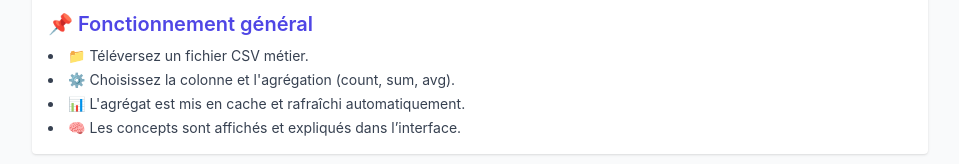
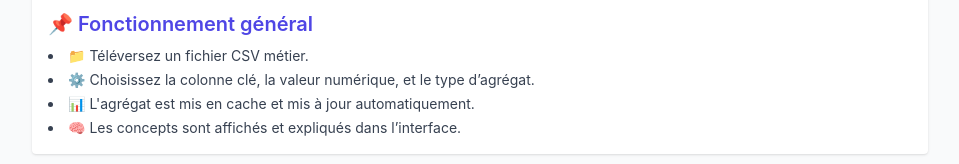
Before and after one commit to EJM0101/query-optimizer-dashboard, a Next.js app: page / in a window 1280 px wide. Shown: the part 190-354 px from the top of the page, without its empty margins (160-1119 px from the left). Built offline with nearby package versions, Linux system fonts and the light colour scheme.

Commit message:
Update index.js

```diff
--- a/pages/index.js
+++ b/pages/index.js
@@ -9,13 +9,21 @@ export default function Home() {
   const [data, setData] = useState([]);
   const [aggregates, setAggregates] = useState([]);
   const [cacheInfo, setCacheInfo] = useState(null);
+
   const [key, setKey] = useState('');
   const [aggType, setAggType] = useState('count');
+  const [valueKey, setValueKey] = useState('');
 
   const fetchAggregates = async () => {
-    if (!key) return;
+    if (!key || !aggType) return;
 
-    const res = await fetch(`/api/aggregates?key=${key}&agg=${aggType}`);
+    const params = new URLSearchParams({
+      key,
+      agg: aggType,
+      valueKey,
+    });
+
+    const res = await fetch(`/api/aggregates?${params.toString()}`);
     const json = await res.json();
     setAggregates(json.aggregates);
     setCacheInfo(json.cache);
@@ -23,7 +31,7 @@ export default function Home() {
 
   useEffect(() => {
     fetchAggregates();
-  }, [key, aggType]);
+  }, [key, aggType, valueKey]);
 
   return (
     <div className="min-h-screen px-6 py-10 bg-gray-50 text-gray-800">
@@ -40,20 +48,24 @@ export default function Home() {
             <h2 className="text-xl font-semibold mb-2 text-indigo-600">📌 Fonctionnement général</h2>
             <ul className="list-disc list-inside text-sm space-y-1 text-gray-700">
               <li>📁 Téléversez un fichier CSV métier.</li>
-              <li>⚙️ Choisissez la colonne et l'agrégation (count, sum, avg).</li>
-              <li>📊 L'agrégat est mis en cache et rafraîchi automatiquement.</li>
+              <li>⚙️ Choisissez la colonne clé, la valeur numérique, et le type d’agrégat.</li>
+              <li>📊 L'agrégat est mis en cache et mis à jour automatiquement.</li>
               <li>🧠 Les concepts sont affichés et expliqués dans l’interface.</li>
             </ul>
           </section>
 
           <DataUploader setData={setData} onUpload={fetchAggregates} />
+
           <AggregateConfig
             data={data}
             keyValue={key}
+            valueKey={valueKey}
             aggValue={aggType}
             onChangeKey={setKey}
             onChangeAgg={setAggType}
+            onChangeValueKey={setValueKey}
           />
+
           <CacheStatus cache={cacheInfo} />
           <ResultTable data={aggregates} />
           <PedagogicPanel />
```
